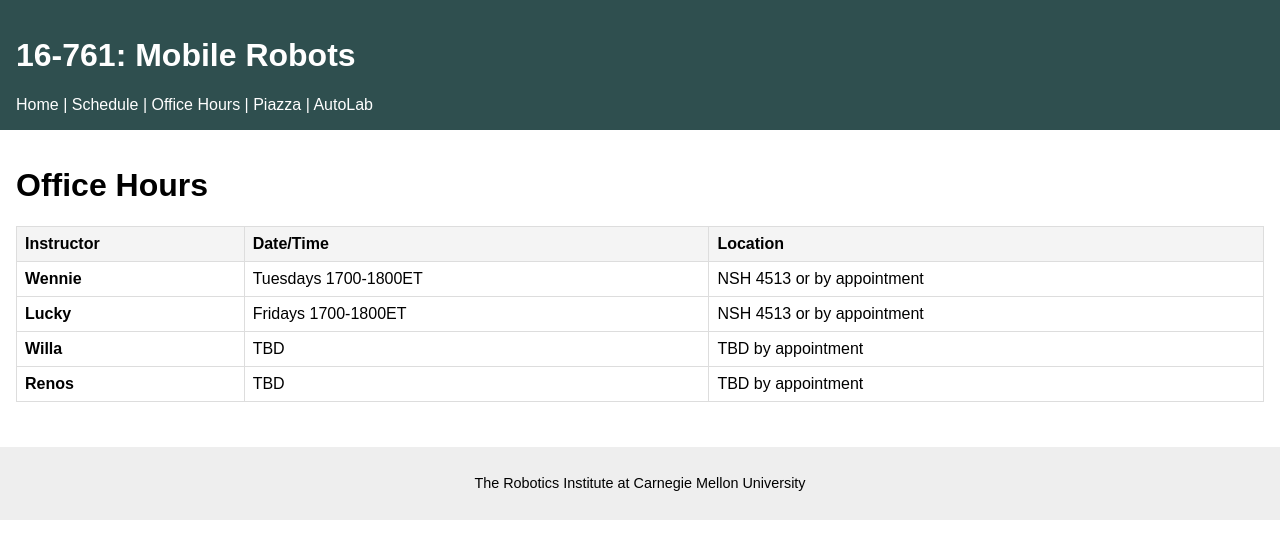
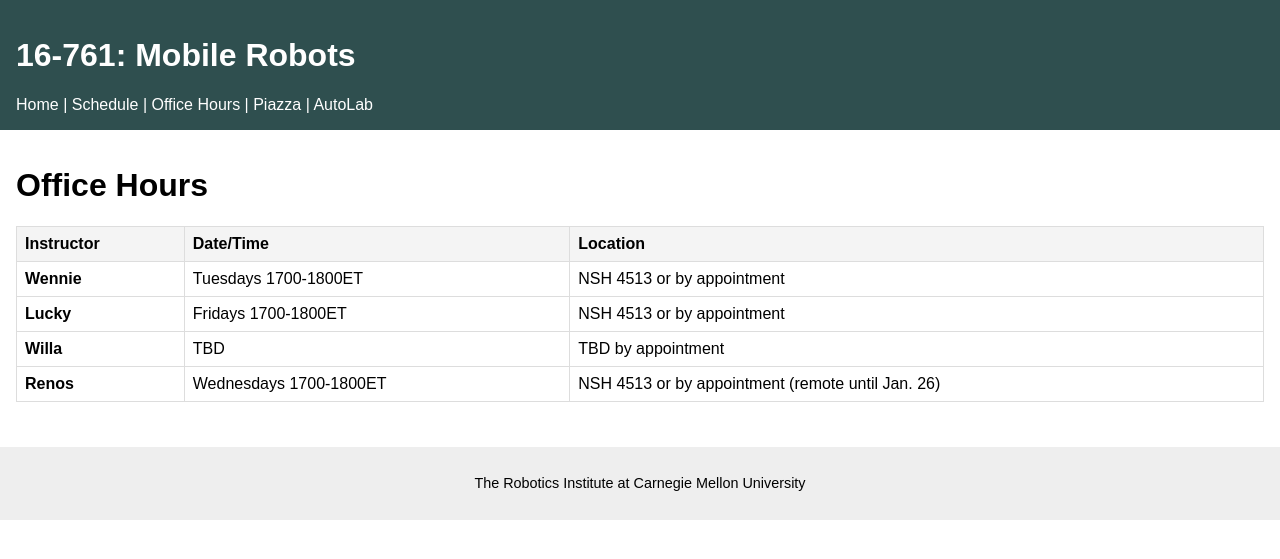
Before and after one commit to mr-cmu/mr-cmu.github.io, a Jekyll site: the page built from office_hours.md, in a window 1280 px wide. Shown: the top 559 px of the page. Built offline with Jekyll 4.4.1, drawn with Linux system fonts in a browser that asks for light colours.

Commit message:
Adds office hours for Renos

```diff
--- a/office_hours.md
+++ b/office_hours.md
@@ -11,5 +11,5 @@ permalink: /office_hours/
 | **Wennie**   | Tuesdays 1700-1800ET  | NSH 4513 or by appointment  |
 | **Lucky**    | Fridays 1700-1800ET | NSH 4513 or by appointment|
 | **Willa**  | TBD  | TBD by appointment |
-| **Renos**   | TBD  | TBD by appointment |
+| **Renos**   | Wednesdays 1700-1800ET  | NSH 4513 or by appointment (remote until Jan. 26) |
 |-----------------|----------------|----------------|
```
